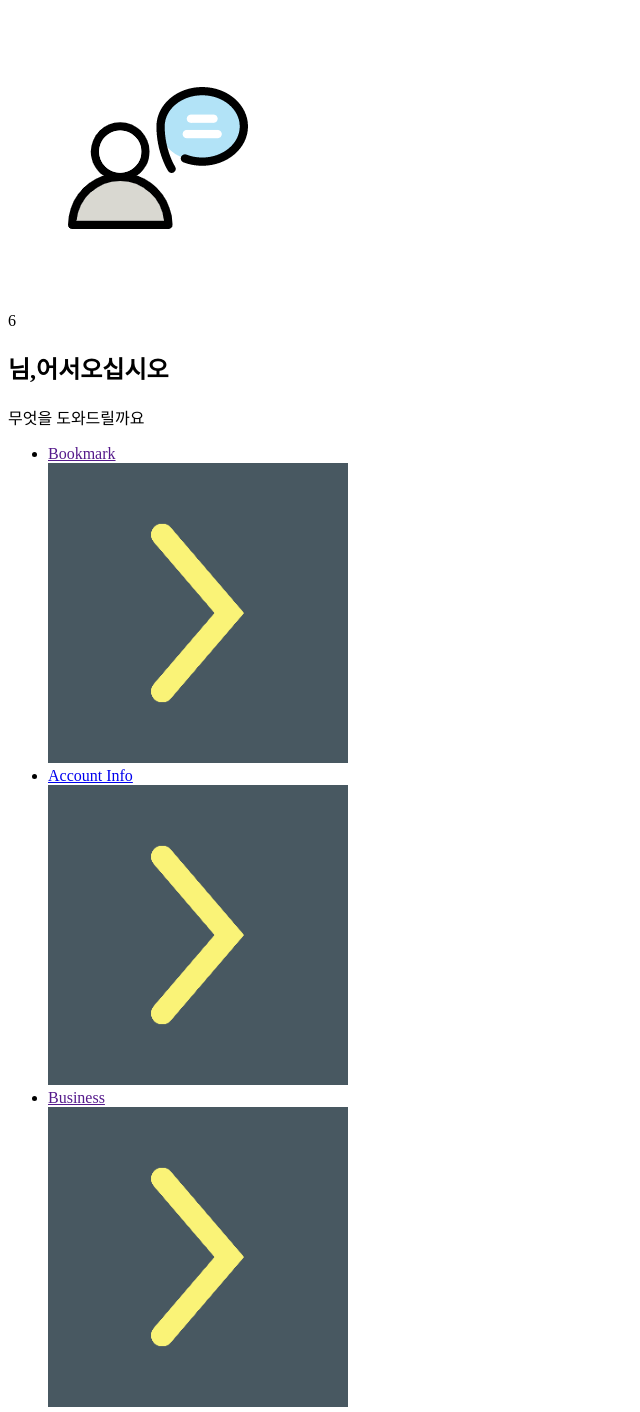
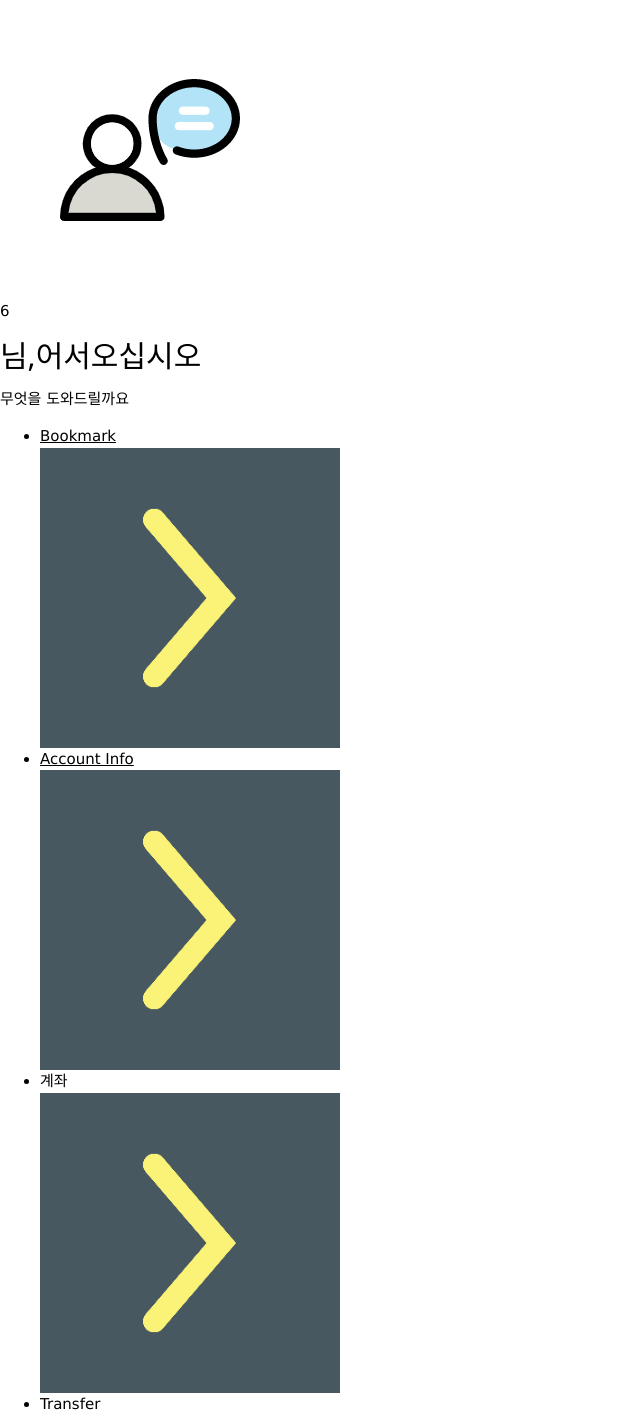
Before and after one commit to YangHyeonmo/FinalProject, a Java web app: page /JSP/view/memberMyPage.jsp in a window 1280 px wide. Shown: the top 1412 px of the page, without its empty margins (0-640 px from the left). Run offline with Tomcat 11, a stand-in JSP engine, Linux system fonts and the light colour scheme; some libraries are stand-ins or nearby versions.

Commit message:
+ memberMyPage 메뉴 뷰 추가

```diff
--- a/WebContent/JSP/view/memberMyPage.jsp
+++ b/WebContent/JSP/view/memberMyPage.jsp
@@ -1,5 +1,6 @@
 <%@ page language="java" contentType="text/html; charset=UTF-8"
 	pageEncoding="UTF-8"%>
+<link rel="stylesheet" href="https://www.w3schools.com/w3css/4/w3.css">
 <%@ taglib prefix="c" uri="http://java.sun.com/jsp/jstl/core"%>
 <!DOCTYPE html>
 <html>
@@ -42,20 +43,37 @@
 		</li>
 		<li class="item">
 			<div class="left">
-				<div class="name"><a href="">Business</a></div>
+				<div class="name"><a onclick="myFunction('Business')" >계좌</a></div>
 			</div>
 			<div class="right">
 				<img src="<%=request.getContextPath()%>/images/arrow.png">
 			</div>
 		</li>
+		<div id="Business" class="w3-hide w3-container w3-center w3-pale-white">
+  				<p>계좌 소메뉴</p>
+		</div>
 		<li class="item">
 			<div class="left">
-				<div class="name"><a href="">Transfer</a></div>
+				<div class="name"><a onclick="myFunction('Transfer')" >Transfer</a></div>
 			</div>
+
 			<div class="right">
 				<img src="<%=request.getContextPath()%>/images/arrow.png">
 			</div>
 		</li>
+		<div id="Transfer" class="w3-hide w3-container w3-center w3-pale-white">
+  				<p>Transfer 소메뉴 추가 예정</p>
+		</div>
 	</ul>
 </div>
+<script>
+function myFunction(id) {
+  var x = document.getElementById(id);
+  if (x.className.indexOf("w3-show") == -1) {
+    x.className += " w3-show";
+  } else {
+    x.className = x.className.replace(" w3-show", "");
+  }
+}
+</script>
 </html>
```
